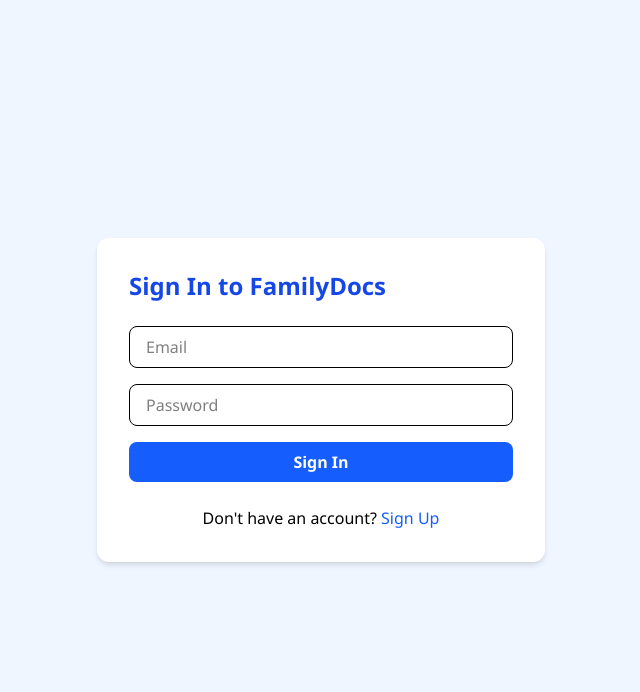
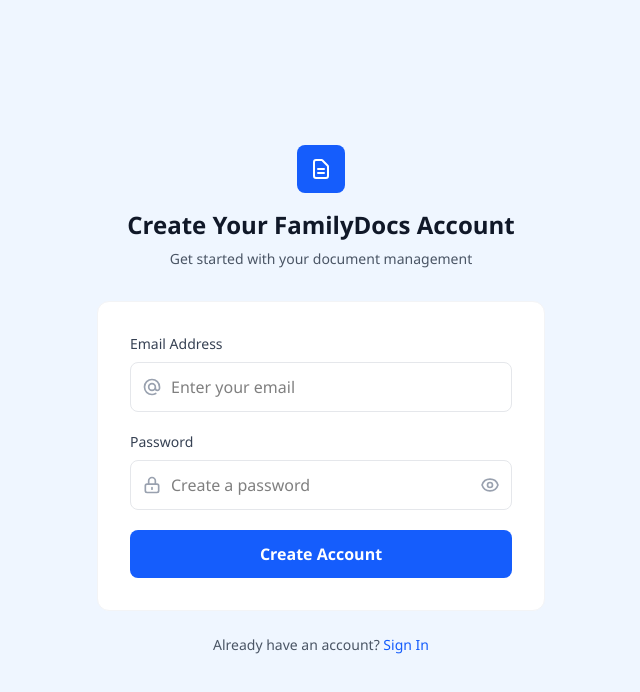
Before and after one commit to Nirmeet47/family-doc, a Next.js app: page /signin in a window 1280 px wide. Shown: the top 692 px of the page, without its empty margins (319-959 px from the left). Built offline with nearby package versions, Linux system fonts and the light colour scheme; no server answers.

Commit message:
improved auth UI

```diff
--- a/app/signin/page.tsx
+++ b/app/signin/page.tsx
@@ -1,61 +1,147 @@
 "use client";
 import { useState } from "react";
 import { useRouter } from "next/navigation";
-import { signInWithEmailAndPassword } from "firebase/auth";
+import { createUserWithEmailAndPassword } from "firebase/auth";
 import { auth } from "@/lib/firebase";
 
-export default function SignInPage() {
+export default function SignUpPage() {
   const [email, setEmail] = useState("");
   const [password, setPassword] = useState("");
+  const [showPassword, setShowPassword] = useState(false);
   const [error, setError] = useState<string | null>(null);
+  const [isLoading, setIsLoading] = useState(false);
   const router = useRouter();
 
   const handleSubmit = async (e: React.FormEvent) => {
     e.preventDefault();
     setError(null);
+    setIsLoading(true);
     try {
-      await signInWithEmailAndPassword(auth, email, password);
+      await createUserWithEmailAndPassword(auth, email, password);
       router.push("/dashboard");
     } catch (err: any) {
-      setError("Invalid credentials.");
-      console.error("SignIn error:", err);
+      setError("Sign up failed. Please try again.");
+      console.error("SignUp error:", err);
+    } finally {
+      setIsLoading(false);
     }
   };
 
   return (
-    <div className="min-h-screen flex items-center justify-center bg-blue-50">
-      <div className="bg-white p-8 rounded-xl shadow-md w-full max-w-md">
-        <h2 className="text-2xl font-bold mb-6 text-blue-700">Sign In to FamilyDocs</h2>
-        <form onSubmit={handleSubmit} className="space-y-4">
+    <div className="min-h-screen flex items-center justify-center bg-blue-50 p-4">
+      <div className="w-full max-w-md">
+        {/* Header */}
+        <div className="text-center mb-8">
+          <div className="w-12 h-12 bg-blue-600 rounded-lg mx-auto mb-4 flex items-center justify-center">
+            <svg className="w-6 h-6 text-white" fill="none" stroke="currentColor" viewBox="0 0 24 24">
+              <path strokeLinecap="round" strokeLinejoin="round" strokeWidth={2} d="M9 12h6m-6 4h6m2 5H7a2 2 0 01-2-2V5a2 2 0 012-2h5.586a1 1 0 01.707.293l5.414 5.414a1 1 0 01.293.707V19a2 2 0 01-2 2z" />
+            </svg>
+          </div>
+          <h1 className="text-2xl font-bold text-gray-900 mb-2">Create Your FamilyDocs Account</h1>
+          <p className="text-gray-600 text-sm">Get started with your document management</p>
+        </div>
+
+        {/* Form Card */}
+        <div className="bg-white p-8 rounded-xl border border-gray-100">
+          <form onSubmit={handleSubmit} className="space-y-5">
+            {/* Email Input */}
+            <div className="space-y-2">
+              <label htmlFor="email" className="text-sm font-medium text-gray-700 block">
+                Email Address
+              </label>
+              <div className="relative">
+                <div className="absolute inset-y-0 left-0 pl-3 flex items-center pointer-events-none">
+                  <svg className="w-5 h-5 text-gray-400" fill="none" stroke="currentColor" viewBox="0 0 24 24">
+                    <path strokeLinecap="round" strokeLinejoin="round" strokeWidth={2} d="M16 12a4 4 0 10-8 0 4 4 0 008 0zm0 0v1.5a2.5 2.5 0 005 0V12a9 9 0 10-9 9m4.5-1.206a8.959 8.959 0 01-4.5 1.207" />
+                  </svg>
+                </div>
                 <input
+                  id="email"
                   type="email"
-            placeholder="Email"
-            className="w-full px-4 py-2 border rounded-lg"
+                  placeholder="Enter your email"
+                  className="w-full pl-10 pr-4 py-3 border border-gray-200 rounded-lg focus:outline-none focus:ring-2 focus:ring-blue-500 focus:border-transparent transition-all"
                   value={email}
                   onChange={e => setEmail(e.target.value)}
                   required
                 />
+              </div>
+            </div>
+
+            {/* Password Input */}
+            <div className="space-y-2">
+              <label htmlFor="password" className="text-sm font-medium text-gray-700 block">
+                Password
+              </label>
+              <div className="relative">
+                <div className="absolute inset-y-0 left-0 pl-3 flex items-center pointer-events-none">
+                  <svg className="w-5 h-5 text-gray-400" fill="none" stroke="currentColor" viewBox="0 0 24 24">
+                    <path strokeLinecap="round" strokeLinejoin="round" strokeWidth={2} d="M12 15v2m-6 4h12a2 2 0 002-2v-6a2 2 0 00-2-2H6a2 2 0 00-2 2v6a2 2 0 002 2zm10-10V7a4 4 0 00-8 0v4h8z" />
+                  </svg>
+                </div>
                 <input
-            type="password"
-            placeholder="Password"
-            className="w-full px-4 py-2 border rounded-lg"
+                  id="password"
+                  type={showPassword ? "text" : "password"}
+                  placeholder="Create a password"
+                  className="w-full pl-10 pr-12 py-3 border border-gray-200 rounded-lg focus:outline-none focus:ring-2 focus:ring-blue-500 focus:border-transparent transition-all"
                   value={password}
                   onChange={e => setPassword(e.target.value)}
                   required
                 />
                 <button
+                  type="button"
+                  className="absolute inset-y-0 right-0 pr-3 flex items-center"
+                  onClick={() => setShowPassword(!showPassword)}
+                >
+                  {showPassword ? (
+                    <svg className="w-5 h-5 text-gray-400 hover:text-gray-600" fill="none" stroke="currentColor" viewBox="0 0 24 24">
+                      <path strokeLinecap="round" strokeLinejoin="round" strokeWidth={2} d="M13.875 18.825A10.05 10.05 0 0112 19c-4.478 0-8.268-2.943-9.543-7a9.97 9.97 0 011.563-3.029m5.858.908a3 3 0 114.243 4.243M9.878 9.878l4.242 4.242M9.878 9.878L3 3m6.878 6.878L21 21" />
+                    </svg>
+                  ) : (
+                    <svg className="w-5 h-5 text-gray-400 hover:text-gray-600" fill="none" stroke="currentColor" viewBox="0 0 24 24">
+                      <path strokeLinecap="round" strokeLinejoin="round" strokeWidth={2} d="M15 12a3 3 0 11-6 0 3 3 0 016 0z" />
+                      <path strokeLinecap="round" strokeLinejoin="round" strokeWidth={2} d="M2.458 12C3.732 7.943 7.523 5 12 5c4.478 0 8.268 2.943 9.542 7-1.274 4.057-5.064 7-9.542 7-4.477 0-8.268-2.943-9.542-7z" />
+                    </svg>
+                  )}
+                </button>
+              </div>
+            </div>
+
+            {/* Error Message */}
+            {error && (
+              <div className="bg-red-50 border border-red-200 rounded-lg p-3">
+                <span className="text-red-700 text-sm">{error}</span>
+              </div>
+            )}
+
+            {/* Submit Button */}
+            <button
               type="submit"
-            className="w-full bg-blue-600 text-white py-2 rounded-lg font-semibold hover:bg-blue-700 transition"
+              disabled={isLoading}
+              className="w-full bg-blue-600 text-white py-3 rounded-lg font-semibold hover:bg-blue-700 transition-colors disabled:opacity-50 disabled:cursor-not-allowed"
+            >
+              {isLoading ? (
+                <div className="flex items-center justify-center space-x-2">
+                  <div className="w-4 h-4 border-2 border-white/30 border-t-white rounded-full animate-spin"></div>
+                  <span>Creating Account...</span>
+                </div>
+              ) : (
+                "Create Account"
+              )}
+            </button>
+          </form>
+        </div>
+
+        {/* Sign In Link */}
+        <div className="mt-6 text-center">
+          <p className="text-gray-600 text-sm">
+            Already have an account?{" "}
+            <a
+              href="/signin"
+              className="text-blue-600 hover:text-blue-700 font-medium hover:underline transition-colors"
             >
               Sign In
-          </button>
-          {error && <div className="text-red-500 text-sm mt-2">{error}</div>}
-        </form>
-        <div className="mt-6 text-center">
-          Don&apos;t have an account?{" "}
-          <a href="/signup" className="text-blue-600 hover:underline">
-            Sign Up
             </a>
+          </p>
         </div>
       </div>
     </div>
--- a/app/signup/page.tsx
+++ b/app/signup/page.tsx
@@ -1,61 +1,147 @@
 "use client";
 import { useState } from "react";
 import { useRouter } from "next/navigation";
-import { createUserWithEmailAndPassword } from "firebase/auth";
+import { signInWithEmailAndPassword } from "firebase/auth";
 import { auth } from "@/lib/firebase";
 
-export default function SignUpPage() {
+export default function SignInPage() {
   const [email, setEmail] = useState("");
   const [password, setPassword] = useState("");
+  const [showPassword, setShowPassword] = useState(false);
   const [error, setError] = useState<string | null>(null);
+  const [isLoading, setIsLoading] = useState(false);
   const router = useRouter();
 
   const handleSubmit = async (e: React.FormEvent) => {
     e.preventDefault();
     setError(null);
+    setIsLoading(true);
     try {
-      await createUserWithEmailAndPassword(auth, email, password);
+      await signInWithEmailAndPassword(auth, email, password);
       router.push("/dashboard");
     } catch (err: any) {
-      setError("Sign up failed.");
-      console.error("SignUp error:", err);
+      setError("Invalid email or password. Please try again.");
+      console.error("SignIn error:", err);
+    } finally {
+      setIsLoading(false);
     }
   };
 
   return (
-    <div className="min-h-screen flex items-center justify-center bg-blue-50">
-      <div className="bg-white p-8 rounded-xl shadow-md w-full max-w-md">
-        <h2 className="text-2xl font-bold mb-6 text-blue-700">Create Your FamilyDocs Account</h2>
-        <form onSubmit={handleSubmit} className="space-y-4">
+    <div className="min-h-screen flex items-center justify-center bg-blue-50 p-4">
+      <div className="w-full max-w-md">
+        {/* Header */}
+        <div className="text-center mb-8">
+          <div className="w-12 h-12 bg-blue-600 rounded-lg mx-auto mb-4 flex items-center justify-center">
+            <svg className="w-6 h-6 text-white" fill="none" stroke="currentColor" viewBox="0 0 24 24">
+              <path strokeLinecap="round" strokeLinejoin="round" strokeWidth={2} d="M9 12h6m-6 4h6m2 5H7a2 2 0 01-2-2V5a2 2 0 012-2h5.586a1 1 0 01.707.293l5.414 5.414a1 1 0 01.293.707V19a2 2 0 01-2 2z" />
+            </svg>
+          </div>
+          <h1 className="text-2xl font-bold text-gray-900 mb-2">Welcome Back</h1>
+          <p className="text-gray-600 text-sm">Sign in to your FamilyDocs account</p>
+        </div>
+
+        {/* Form Card */}
+        <div className="bg-white p-8 rounded-xl border border-gray-100">
+          <form onSubmit={handleSubmit} className="space-y-5">
+            {/* Email Input */}
+            <div className="space-y-2">
+              <label htmlFor="email" className="text-sm font-medium text-gray-700 block">
+                Email Address
+              </label>
+              <div className="relative">
+                <div className="absolute inset-y-0 left-0 pl-3 flex items-center pointer-events-none">
+                  <svg className="w-5 h-5 text-gray-400" fill="none" stroke="currentColor" viewBox="0 0 24 24">
+                    <path strokeLinecap="round" strokeLinejoin="round" strokeWidth={2} d="M16 12a4 4 0 10-8 0 4 4 0 008 0zm0 0v1.5a2.5 2.5 0 005 0V12a9 9 0 10-9 9m4.5-1.206a8.959 8.959 0 01-4.5 1.207" />
+                  </svg>
+                </div>
                 <input
+                  id="email"
                   type="email"
-            placeholder="Email"
-            className="w-full px-4 py-2 border rounded-lg"
+                  placeholder="Enter your email"
+                  className="w-full pl-10 pr-4 py-3 border border-gray-200 rounded-lg focus:outline-none focus:ring-2 focus:ring-blue-500 focus:border-transparent transition-all"
                   value={email}
                   onChange={e => setEmail(e.target.value)}
                   required
                 />
+              </div>
+            </div>
+
+            {/* Password Input */}
+            <div className="space-y-2">
+              <label htmlFor="password" className="text-sm font-medium text-gray-700 block">
+                Password
+              </label>
+              <div className="relative">
+                <div className="absolute inset-y-0 left-0 pl-3 flex items-center pointer-events-none">
+                  <svg className="w-5 h-5 text-gray-400" fill="none" stroke="currentColor" viewBox="0 0 24 24">
+                    <path strokeLinecap="round" strokeLinejoin="round" strokeWidth={2} d="M12 15v2m-6 4h12a2 2 0 002-2v-6a2 2 0 00-2-2H6a2 2 0 00-2 2v6a2 2 0 002 2zm10-10V7a4 4 0 00-8 0v4h8z" />
+                  </svg>
+                </div>
                 <input
-            type="password"
-            placeholder="Password"
-            className="w-full px-4 py-2 border rounded-lg"
+                  id="password"
+                  type={showPassword ? "text" : "password"}
+                  placeholder="Enter your password"
+                  className="w-full pl-10 pr-12 py-3 border border-gray-200 rounded-lg focus:outline-none focus:ring-2 focus:ring-blue-500 focus:border-transparent transition-all"
                   value={password}
                   onChange={e => setPassword(e.target.value)}
                   required
                 />
                 <button
+                  type="button"
+                  className="absolute inset-y-0 right-0 pr-3 flex items-center"
+                  onClick={() => setShowPassword(!showPassword)}
+                >
+                  {showPassword ? (
+                    <svg className="w-5 h-5 text-gray-400 hover:text-gray-600" fill="none" stroke="currentColor" viewBox="0 0 24 24">
+                      <path strokeLinecap="round" strokeLinejoin="round" strokeWidth={2} d="M13.875 18.825A10.05 10.05 0 0112 19c-4.478 0-8.268-2.943-9.543-7a9.97 9.97 0 011.563-3.029m5.858.908a3 3 0 114.243 4.243M9.878 9.878l4.242 4.242M9.878 9.878L3 3m6.878 6.878L21 21" />
+                    </svg>
+                  ) : (
+                    <svg className="w-5 h-5 text-gray-400 hover:text-gray-600" fill="none" stroke="currentColor" viewBox="0 0 24 24">
+                      <path strokeLinecap="round" strokeLinejoin="round" strokeWidth={2} d="M15 12a3 3 0 11-6 0 3 3 0 016 0z" />
+                      <path strokeLinecap="round" strokeLinejoin="round" strokeWidth={2} d="M2.458 12C3.732 7.943 7.523 5 12 5c4.478 0 8.268 2.943 9.542 7-1.274 4.057-5.064 7-9.542 7-4.477 0-8.268-2.943-9.542-7z" />
+                    </svg>
+                  )}
+                </button>
+              </div>
+            </div>
+
+            {/* Error Message */}
+            {error && (
+              <div className="bg-red-50 border border-red-200 rounded-lg p-3">
+                <span className="text-red-700 text-sm">{error}</span>
+              </div>
+            )}
+
+            {/* Submit Button */}
+            <button
               type="submit"
-            className="w-full bg-blue-600 text-white py-2 rounded-lg font-semibold hover:bg-blue-700 transition"
+              disabled={isLoading}
+              className="w-full bg-blue-600 text-white py-3 rounded-lg font-semibold hover:bg-blue-700 transition-colors disabled:opacity-50 disabled:cursor-not-allowed"
+            >
+              {isLoading ? (
+                <div className="flex items-center justify-center space-x-2">
+                  <div className="w-4 h-4 border-2 border-white/30 border-t-white rounded-full animate-spin"></div>
+                  <span>Signing In...</span>
+                </div>
+              ) : (
+                "Sign In"
+              )}
+            </button>
+          </form>
+        </div>
+
+        {/* Sign Up Link */}
+        <div className="mt-6 text-center">
+          <p className="text-gray-600 text-sm">
+            Don't have an account?{" "}
+            <a
+              href="/signup"
+              className="text-blue-600 hover:text-blue-700 font-medium hover:underline transition-colors"
             >
               Sign Up
-          </button>
-          {error && <div className="text-red-500 text-sm mt-2">{error}</div>}
-        </form>
-        <div className="mt-6 text-center">
-          Already have an account?{" "}
-          <a href="/signin" className="text-blue-600 hover:underline">
-            Sign In
             </a>
+          </p>
         </div>
       </div>
     </div>
```
Lines whose indentation alone changed are shown as unchanged.
